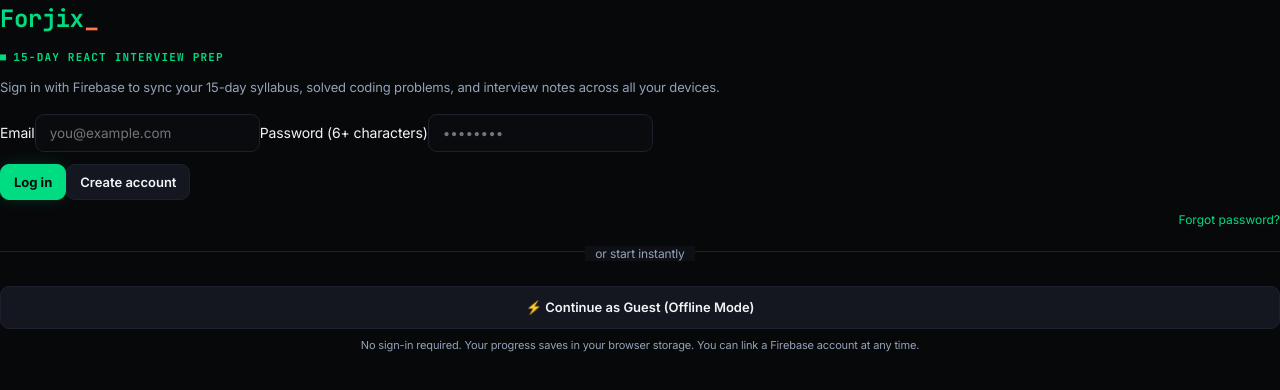
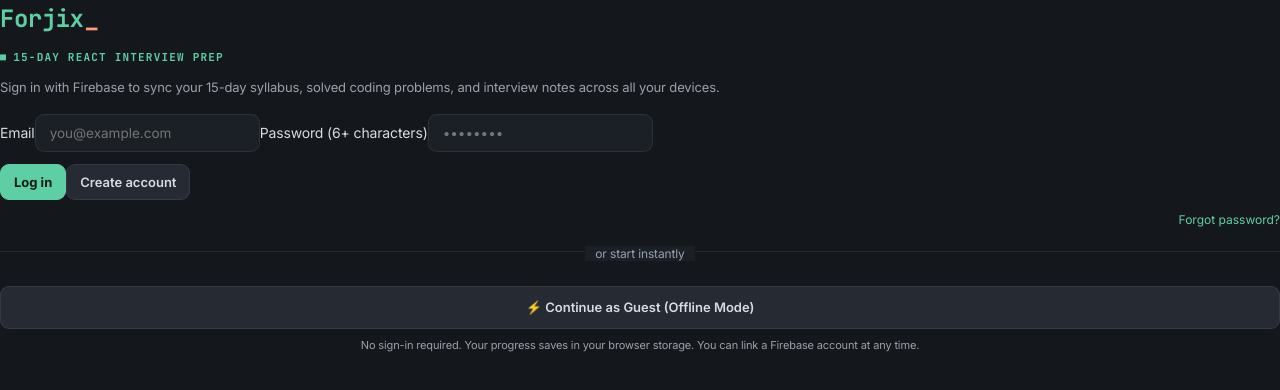
Before and after one commit to GhoulRe/forge, a React (Vite) app: page / in a window 1280 px wide. Shown: the top 390 px of the page. Built offline with nearby package versions, Linux system fonts and the light colour scheme; no server answers.

Commit message:
theme fix

```diff
--- a/src/components/Dashboard.jsx
+++ b/src/components/Dashboard.jsx
@@ -127,7 +127,7 @@ export default function Dashboard({ go }) {
                   padding: '8px 4px',
                   borderRadius: 8,
                   border: isCurrent ? '2px solid var(--ac)' : '1px solid var(--ln)',
-                  background: isDone ? 'color-mix(in srgb, var(--ok) 15%, var(--pn))' : isCurrent ? 'var(--p2)' : 'var(--pn)',
+                  background: isCurrent ? 'var(--ac-soft-bg)' : isDone ? 'var(--ok-soft-bg)' : 'var(--pn)',
                   cursor: 'pointer'
                 }}
               >
--- a/src/components/Shell.jsx
+++ b/src/components/Shell.jsx
@@ -228,11 +228,10 @@ export default function Shell({ onOut, onShowAuth }) {
         </button>
 
         <button
-          className="bt"
+          className="bt accent-toggle"
           onClick={toggleAccent}
           title={accent === 'mint' ? 'Switch to Classic Orange accent' : 'Switch to Mint accent'}
           aria-label="Switch accent color"
-          style={{ color: accent === 'mint' ? '#00dc82' : '#ff7849' }}
         >
           {accent === 'mint' ? '🟢' : '🟠'}
           <span className="hide-m"> {accent === 'mint' ? 'Mint' : 'Orange'}</span>
--- a/src/styles.css
+++ b/src/styles.css
@@ -3,64 +3,95 @@
    ========================================================================== */
 
 :root {
-  --bg: #07080a;
-  --pn: #0e1015;
-  --p2: #141720;
-  --tx: #f3f4f6;
-  --mu: #94a3b8;
-  --ln: #1c212d;
-  --ac: #00dc82;            /* Electric Mint / Emerald */
-  --ac-hover: #1cd198;
-  --ac-glow: rgba(0, 220, 130, 0.25);
-  --or: #ff7849;            /* Index 0 Amber / Orange */
-  --or-glow: rgba(255, 120, 73, 0.25);
-  --ok: #00dc82;
-  --bad: #ff5c5c;
-  --k: #00dc82;
-  --s: #7dd3fc;
-  --n: #ff9e79;
-  --c: #64748b;
+  color-scheme: dark;
+  --bg: #14171c;
+  --pn: #1b1f26;
+  --p2: #252a33;
+  --tx: #d8dbe0;
+  --mu: #9aa1ab;
+  --ln: rgba(255, 255, 255, 0.08);
+  --ln-strong: rgba(255, 255, 255, 0.16);
+  --ac: #5ecfa5;
+  --ac-hover: #75d8b2;
+  --on-ac: #0e1a15;
+  --ac-soft-bg: color-mix(in srgb, var(--ac) 6%, var(--pn));
+  --ac-soft-hover: color-mix(in srgb, var(--ac) 8%, var(--pn));
+  --or: #ff9d76;
+  --on-or: #21130d;
+  --or-soft-bg: color-mix(in srgb, var(--or) 6%, var(--pn));
+  --ok: #5ecfa5;
+  --ok-soft-bg: color-mix(in srgb, var(--ok) 6%, var(--pn));
+  --bad: #ff827e;
+  --k: #75d8b2;
+  --s: #8ecbdf;
+  --n: #ecad7c;
+  --c: #9aa1ab;
+  --scroll-thumb: #48515d;
+  --scroll-thumb-hover: #5c6673;
+  --resume-bg: var(--ac-soft-bg);
+  --resume-hover: var(--ac-soft-hover);
+  --shadow-card: 0 4px 18px rgba(0, 0, 0, 0.18);
+  --shadow-overlay: 0 12px 36px rgba(0, 0, 0, 0.42);
+  --shadow-toast: 0 6px 20px rgba(0, 0, 0, 0.24);
+  --shadow-nav: 0 0 28px rgba(0, 0, 0, 0.42);
+  --scrim: rgba(0, 0, 0, 0.72);
+  --preview-bg: #fff;
+  --game-bg: #1b1f26;
+  --game-food: var(--or);
+  --game-snake: var(--ac);
   box-sizing: border-box;
   padding-top: env(safe-area-inset-top, 0px);
   padding-bottom: env(safe-area-inset-bottom, 0px);
 }
 
 :root[data-theme="light"] {
-  --bg: #f8fafc;
-  --pn: #ffffff;
-  --p2: #f1f5f9;
-  --tx: #0f172a;
-  --mu: #64748b;
-  --ln: #e2e8f0;
-  --ac: #059669;
-  --ac-hover: #10b981;
-  --ac-glow: rgba(5, 150, 105, 0.15);
-  --or: #ea580c;
-  --or-glow: rgba(234, 88, 12, 0.15);
-  --ok: #059669;
-  --bad: #dc2626;
-  --k: #059669;
-  --s: #0284c7;
-  --n: #ea580c;
-  --c: #94a3b8;
+  color-scheme: light;
+  --bg: #f5f3ee;
+  --pn: #fbfaf7;
+  --p2: #f0eee8;
+  --tx: #2a2e35;
+  --mu: #5d646e;
+  --ln: rgba(0, 0, 0, 0.10);
+  --ln-strong: rgba(0, 0, 0, 0.18);
+  /* Darkened slightly from the sample so white button text meets AA. */
+  --ac: #0d795b;
+  --ac-hover: #0b6f52;
+  --on-ac: #fff;
+  --or: #a8401d;
+  --on-or: #fff;
+  --ok: #0d795b;
+  --bad: #b42318;
+  --k: #0d795b;
+  --s: #17688a;
+  --n: #a3411b;
+  --c: #626d79;
+  --scroll-thumb: #9aa1ab;
+  --scroll-thumb-hover: #737d89;
+  --resume-bg: var(--ac-soft-bg);
+  --resume-hover: var(--ac-soft-hover);
+  --shadow-card: 0 4px 18px rgba(42, 46, 53, 0.07);
+  --shadow-overlay: 0 12px 36px rgba(42, 46, 53, 0.18);
+  --shadow-toast: 0 6px 20px rgba(42, 46, 53, 0.14);
+  --shadow-nav: 0 0 28px rgba(42, 46, 53, 0.18);
+  --scrim: rgba(42, 46, 53, 0.34);
+  --game-bg: #fbfaf7;
 }
 
 /* ── Classic Orange Accent (dark) ── */
 :root[data-accent="orange"] {
-  --ac: #ff7849;
-  --ac-hover: #ff9166;
-  --ac-glow: rgba(255, 120, 73, 0.25);
-  --ok: #4ade80;
-  --k: #ff7849;
+  --ac: #ff8a4c;
+  --ac-hover: #ff9b68;
+  --on-ac: #25150f;
+  --k: var(--ac);
+  --game-snake: var(--ac);
 }
 
 /* ── Classic Orange Accent (light) ── */
 :root[data-theme="light"][data-accent="orange"] {
-  --ac: #ea580c;
-  --ac-hover: #f97316;
-  --ac-glow: rgba(234, 88, 12, 0.15);
-  --ok: #16a34a;
-  --k: #ea580c;
+  --ac: #b6471e;
+  --ac-hover: #a33d19;
+  --on-ac: #fff;
+  --k: var(--ac);
 }
 
 html {
@@ -82,19 +113,19 @@ body {
 
 /* Keep native scrollbars visually integrated with the dark app surfaces. */
 * {
-  scrollbar-color: #3b404b var(--bg);
+  scrollbar-color: var(--scroll-thumb) var(--bg);
   scrollbar-width: thin;
 }
 
 *::-webkit-scrollbar { width: 10px; height: 10px; }
 *::-webkit-scrollbar-track { background: var(--bg); }
 *::-webkit-scrollbar-thumb {
-  background: #3b404b;
+  background: var(--scroll-thumb);
   border: 2px solid var(--bg);
   border-radius: 99px;
 }
-*::-webkit-scrollbar-thumb:hover { background: #596170; }
-#nav { scrollbar-color: #3b404b var(--pn); }
+*::-webkit-scrollbar-thumb:hover { background: var(--scroll-thumb-hover); }
+#nav { scrollbar-color: var(--scroll-thumb) var(--pn); }
 #nav::-webkit-scrollbar-track { background: var(--pn); }
 #nav::-webkit-scrollbar-thumb { border-color: var(--pn); }
 
@@ -225,7 +256,7 @@ header {
 
 #nav h4 button:hover {
   border-color: var(--ac);
-  color: var(--ac);
+  color: var(--tx);
 }
 
 #nav .scratchpad-title {
@@ -253,7 +284,7 @@ header {
 
 .scratchpad-actions button:hover {
   border-color: var(--ac);
-  color: var(--ac);
+  color: var(--tx);
 }
 
 .padrow {
@@ -309,11 +340,11 @@ header {
 
 .it:hover {
   background: var(--p2);
-  color: #fff;
+  color: var(--tx);
 }
 
 .it.on {
-  background: color-mix(in srgb, var(--ac) 14%, var(--pn));
+  background: var(--ac-soft-bg);
   border: 1px solid color-mix(in srgb, var(--ac) 35%, transparent);
   color: var(--ac);
   font-weight: 700;
@@ -327,12 +358,12 @@ header {
   padding: 12px 14px;
   border: 1px solid color-mix(in srgb, var(--ac) 50%, var(--ln));
   border-radius: 12px;
-  background: color-mix(in srgb, var(--ac) 8%, var(--pn));
-  box-shadow: 0 4px 16px -2px rgba(0, 220, 130, 0.12);
+  background: var(--resume-bg);
+  box-shadow: none;
 }
 
 .resume:hover {
-  background: color-mix(in srgb, var(--ac) 15%, var(--pn));
+  background: var(--resume-hover);
   border-color: var(--ac);
 }
 
@@ -341,13 +372,15 @@ header {
   font-size: 14px;
   line-height: 1.35;
   margin: 3px 0 1px;
-  color: #fff;
+  color: var(--tx);
 }
 
 .resume small {
   color: var(--mu);
   font-size: 11.5px;
 }
+
+.accent-toggle { color: var(--ac); }
 
 .dt {
   width: 9px;
@@ -360,7 +393,6 @@ header {
 .dt.ok {
   background: var(--ac);
   border-color: var(--ac);
-  box-shadow: 0 0 8px var(--ac-glow);
 }
 
 /* ==========================================================================
@@ -396,14 +428,14 @@ header {
   letter-spacing: -0.03em;
   margin: 8px 0 10px;
   font-weight: 800;
-  color: #fff;
+  color: var(--tx);
 }
 
 .page h3 {
   margin: 24px 0 10px;
   font-size: 16px;
   font-weight: 700;
-  color: #fff;
+  color: var(--tx);
   letter-spacing: -0.01em;
 }
 
@@ -427,29 +459,29 @@ header {
 }
 
 .bt:hover {
-  border-color: #333a4c;
+  border-color: var(--ln-strong);
   background: color-mix(in srgb, var(--tx) 8%, var(--p2));
-  color: #fff;
+  color: var(--tx);
 }
 
 .bt.pri {
   background: var(--ac);
   border-color: var(--ac);
-  color: #07080a !important;
+  color: var(--on-ac) !important;
   font-weight: 700;
-  box-shadow: 0 0 18px -3px var(--ac-glow);
+  box-shadow: none;
 }
 
 .bt.pri:hover {
   background: var(--ac-hover);
   border-color: var(--ac-hover);
-  box-shadow: 0 0 24px -2px rgba(0, 220, 130, 0.45);
+  box-shadow: none;
 }
 
 .bt.on2 {
   border-color: var(--ac);
   color: var(--ac);
-  background: color-mix(in srgb, var(--ac) 12%, transparent);
+  background: var(--ac-soft-bg);
 }
 
 .bt[disabled] {
@@ -476,19 +508,19 @@ header {
 .pill.adv {
   color: var(--ac);
   border-color: color-mix(in srgb, var(--ac) 35%, transparent);
-  background: color-mix(in srgb, var(--ac) 10%, transparent);
+  background: var(--ac-soft-bg);
 }
 
 .pill.ok {
   color: var(--ok);
   border-color: color-mix(in srgb, var(--ok) 35%, transparent);
-  background: color-mix(in srgb, var(--ok) 10%, transparent);
+  background: var(--ok-soft-bg);
 }
 
 .pill.warn {
   color: var(--or);
   border-color: color-mix(in srgb, var(--or) 35%, transparent);
-  background: color-mix(in srgb, var(--or) 10%, transparent);
+  background: var(--or-soft-bg);
 }
 
 .chip {
@@ -517,13 +549,13 @@ header {
 }
 
 .st.doing {
-  background: color-mix(in srgb, var(--ac) 15%, transparent);
+  background: var(--ac-soft-bg);
   color: var(--ac);
   border: 1px solid color-mix(in srgb, var(--ac) 35%, transparent);
 }
 
 .st.done {
-  background: color-mix(in srgb, var(--ok) 18%, transparent);
+  background: var(--ok-soft-bg);
   color: var(--ok);
   border: 1px solid color-mix(in srgb, var(--ok) 40%, transparent);
 }
@@ -536,7 +568,7 @@ header {
   border: 1px solid var(--ln);
   border-radius: 14px;
   padding: 18px 20px;
-  box-shadow: 0 4px 20px -2px rgba(0, 0, 0, 0.4);
+  box-shadow: var(--shadow-card);
 }
 
 .cards {
@@ -572,7 +604,7 @@ header {
   border-radius: 12px;
   padding: 14px 18px;
   margin: 18px 0;
-  box-shadow: 0 0 20px -5px var(--or-glow);
+  box-shadow: none;
 }
 
 .hint {
@@ -703,7 +735,7 @@ header {
 .sned .cmhost, .sned .cm-editor { height: 100%; min-height: 0; }
 .sned .cm-scroller, .sned .ed textarea {
   overflow-y: scroll !important;
-  scrollbar-color: #596170 var(--pn);
+  scrollbar-color: var(--scroll-thumb) var(--pn);
   scrollbar-width: thin;
   scrollbar-gutter: stable;
 }
@@ -736,7 +768,7 @@ header {
 .snip2.fs-focus .sout, .snip2:fullscreen .sout { flex: none; max-height: 22vh; }
 .snip2.fs-focus .sfr, .snip2:fullscreen .sfr { flex: 1 1 35vh; min-height: 120px; height: auto; margin: 0; }
 .sout { min-height: 44px; max-height: 180px; overflow: auto; margin-top: 8px; padding: 10px 12px; border: 1px solid var(--ln); border-radius: 9px; background: var(--bg); font: 12px/1.6 ui-monospace, monospace; }
-.sfr { width: 100%; height: 300px; margin-top: 8px; border: 1px solid var(--ln); border-radius: 9px; background: #fff; }
+.sfr { width: 100%; height: 300px; margin-top: 8px; border: 1px solid var(--ln); border-radius: 9px; background: var(--preview-bg); }
 
 .recall-tab .panel { width: min(100%, 680px); padding: clamp(18px, 3vw, 28px) !important; }
 .recall-tab .panel > div:first-child { gap: 12px; flex-wrap: wrap; }
@@ -818,7 +850,7 @@ header {
 
 .dc:hover {
   border-color: var(--ac);
-  box-shadow: 0 0 24px -4px var(--ac-glow);
+  box-shadow: none;
   transform: translateY(-2px);
 }
 
@@ -827,7 +859,7 @@ header {
   margin: 8px 0 4px;
   font-size: 15px;
   font-weight: 700;
-  color: #fff;
+  color: var(--tx);
 }
 
 .dc p {
@@ -870,7 +902,6 @@ header {
   height: 100%;
   background: var(--ac);
   border-radius: 99px;
-  box-shadow: 0 0 8px var(--ac-glow);
 }
 
 /* Up Next items */
@@ -900,7 +931,6 @@ header {
 .nx.first {
   border-color: var(--ac);
   background: color-mix(in srgb, var(--ac) 10%, var(--pn));
-  box-shadow: 0 0 16px -3px var(--ac-glow);
 }
 
 .nx .ic {
@@ -910,7 +940,7 @@ header {
 .nx b {
   display: block;
   font-size: 14px;
-  color: #fff;
+  color: var(--tx);
 }
 
 .nx small {
@@ -925,7 +955,7 @@ input:not([type]), input[type=search], input[type=text], input[type=email], inpu
   padding: 10px 14px;
   border: 1px solid var(--ln);
   border-radius: 9px;
-  background: #090b0e;
+  background: var(--pn);
   color: var(--tx);
   font-family: inherit;
   font-size: 13.5px;
@@ -989,7 +1019,7 @@ input:focus, textarea:focus, select:focus {
 .daynotes-wrap .cmhost, .daynotes-wrap .cm-editor { height: 100%; min-height: 0; }
 .daynotes-wrap .cm-scroller, .daynotes-wrap .ed textarea {
   overflow-y: scroll !important;
-  scrollbar-color: #596170 var(--pn);
+  scrollbar-color: var(--scroll-thumb) var(--pn);
   scrollbar-width: thin;
   scrollbar-gutter: stable;
 }
@@ -999,7 +1029,7 @@ input:focus, textarea:focus, select:focus {
 .daynotes-wrap .ed textarea::-webkit-scrollbar-thumb { border-color: var(--pn); }
 .daynotes-wrap .ed pre, .daynotes-wrap .ed textarea { font-family: inherit; font-size: 14.5px; line-height: 1.75; padding: 14px 18px; }
 .daynotes-wrap .ed textarea { color: transparent; -webkit-text-fill-color: transparent; caret-color: var(--tx); }
-.daynotes-wrap .mdv { min-height: 260px; max-height: 60vh; overflow: auto; scrollbar-color: #596170 var(--pn); scrollbar-width: thin; scrollbar-gutter: stable; padding: 16px 20px; margin: 8px 0; border: 1px solid var(--ln); border-radius: 10px; background: var(--pn); line-height: 1.75; overflow-wrap: anywhere; }
+.daynotes-wrap .mdv { width: 100%; max-width: 70ch; min-height: 260px; max-height: 60vh; overflow: auto; scrollbar-color: var(--scroll-thumb) var(--pn); scrollbar-width: thin; scrollbar-gutter: stable; padding: 16px 20px; margin: 8px auto 8px 0; border: 1px solid var(--ln); border-radius: 10px; background: var(--pn); line-height: 1.65; text-align: left; overflow-wrap: anywhere; }
 .daynotes-wrap .mdv h1, .daynotes-wrap .mdv h2, .daynotes-wrap .mdv h3 { color: var(--tx); }
 .daynotes-wrap .mdv pre { overflow: auto; padding: 12px; background: var(--bg); border: 1px solid var(--ln); border-radius: 8px; }
 .daynotes-wrap > small { display: block; margin-top: 6px; }
@@ -1040,7 +1070,7 @@ input:focus, textarea:focus, select:focus {
   min-height: 112px;
   max-height: 42vh;
   overflow-y: scroll !important;
-  scrollbar-color: #596170 var(--pn);
+  scrollbar-color: var(--scroll-thumb) var(--pn);
   scrollbar-width: thin;
   scrollbar-gutter: stable;
 }
@@ -1075,7 +1105,7 @@ input:focus, textarea:focus, select:focus {
   height: auto;
   resize: none;
   overflow-y: scroll !important;
-  scrollbar-color: #596170 var(--pn);
+  scrollbar-color: var(--scroll-thumb) var(--pn);
   scrollbar-width: thin;
   scrollbar-gutter: stable;
   background: var(--pn) !important;
@@ -1192,13 +1222,13 @@ input:focus, textarea:focus, select:focus {
   height: 12px;
   border-radius: 3px;
   background: var(--p2);
-  border: 1px solid #1a1e27;
+  border: 1px solid var(--ln);
 }
 
 .hm.l1 { background: color-mix(in srgb, var(--ac) 28%, var(--p2)); border-color: transparent; }
 .hm.l2 { background: color-mix(in srgb, var(--ac) 55%, var(--p2)); border-color: transparent; }
 .hm.l3 { background: color-mix(in srgb, var(--ac) 80%, var(--p2)); border-color: transparent; }
-.hm.l4 { background: var(--ac); border-color: transparent; box-shadow: 0 0 6px var(--ac-glow); }
+.hm.l4 { background: var(--ac); border-color: transparent; }
 
 .hml {
   display: flex;
@@ -1232,7 +1262,7 @@ input:focus, textarea:focus, select:focus {
   border-left: 1px solid var(--ln);
   min-width: 0;
   min-height: 0;
-  background: #090a0e;
+  background: var(--bg);
 }
 
 .bar {
@@ -1253,7 +1283,7 @@ input:focus, textarea:focus, select:focus {
 
 .ed {
   position: relative;
-  background: #090a0e;
+  background: var(--bg);
   min-height: 0;
 }
 
@@ -1323,7 +1353,7 @@ input:focus, textarea:focus, select:focus {
 #fr {
   width: 100%;
   border: 0;
-  background: #fff;
+  background: var(--preview-bg);
   display: none;
   flex: 1;
   min-height: 0;
@@ -1331,7 +1361,7 @@ input:focus, textarea:focus, select:focus {
 #fr.show { display: block; }
 
 #sol {
-  background: #090a0e;
+  background: var(--p2);
   border: 1px solid var(--ln);
   border-radius: 10px;
   padding: 12px;
@@ -1345,7 +1375,7 @@ input:focus, textarea:focus, select:focus {
 .mdl {
   position: fixed;
   inset: 0;
-  background: rgba(0, 0, 0, 0.75);
+  background: var(--scrim);
   backdrop-filter: blur(6px);
   z-index: 30;
   display: flex;
@@ -1363,7 +1393,7 @@ input:focus, textarea:focus, select:focus {
   max-height: 90vh;
   overflow: auto;
   padding: 26px;
-  box-shadow: 0 12px 48px -4px rgba(0, 0, 0, 0.6);
+  box-shadow: var(--shadow-overlay);
 }
 
 #toast {
@@ -1381,7 +1411,7 @@ input:focus, textarea:focus, select:focus {
   pointer-events: none;
   transition: 0.25s ease;
   z-index: 999;
-  box-shadow: 0 6px 24px rgba(0, 0, 0, 0.5);
+  box-shadow: var(--shadow-toast);
 }
 
 #toast.on {
@@ -1491,9 +1521,9 @@ input:focus, textarea:focus, select:focus {
 .dt2.on {
   background: var(--ac);
   border-color: var(--ac);
-  color: #07080a !important;
+  color: var(--on-ac) !important;
   font-weight: 700;
-  box-shadow: 0 0 14px -2px var(--ac-glow);
+  box-shadow: none;
 }
 
 /* ==========================================================================
@@ -1513,7 +1543,7 @@ input:focus, textarea:focus, select:focus {
     z-index: 25;
     transform: translateX(-102%);
     transition: transform 0.2s cubic-bezier(0.16, 1, 0.3, 1);
-    box-shadow: 0 0 40px rgba(0, 0, 0, 0.7);
+    box-shadow: var(--shadow-nav);
   }
   #app.open #nav { transform: none; }
   .work { grid-template-columns: 1fr; height: auto; }
```
Also changed, not shown: src/components/Games.jsx (+9 -3 lines), src/tailwind.css (+4 -4 lines).
